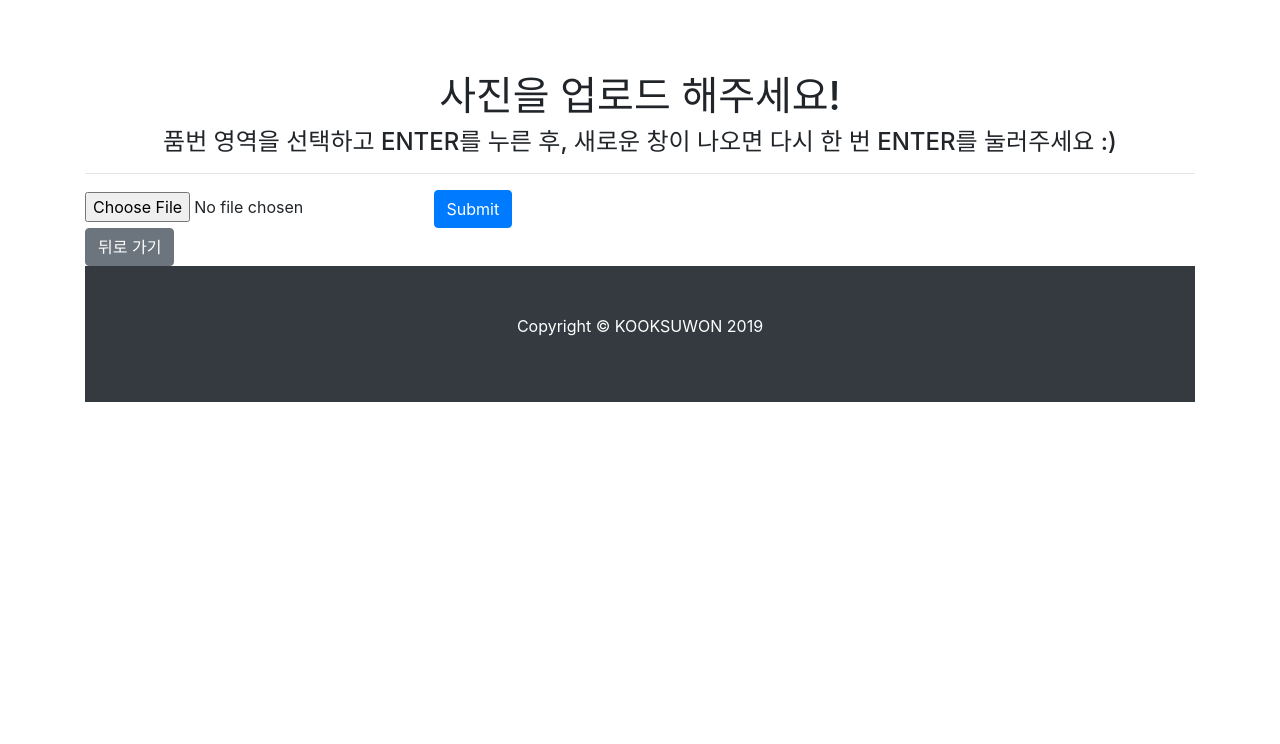
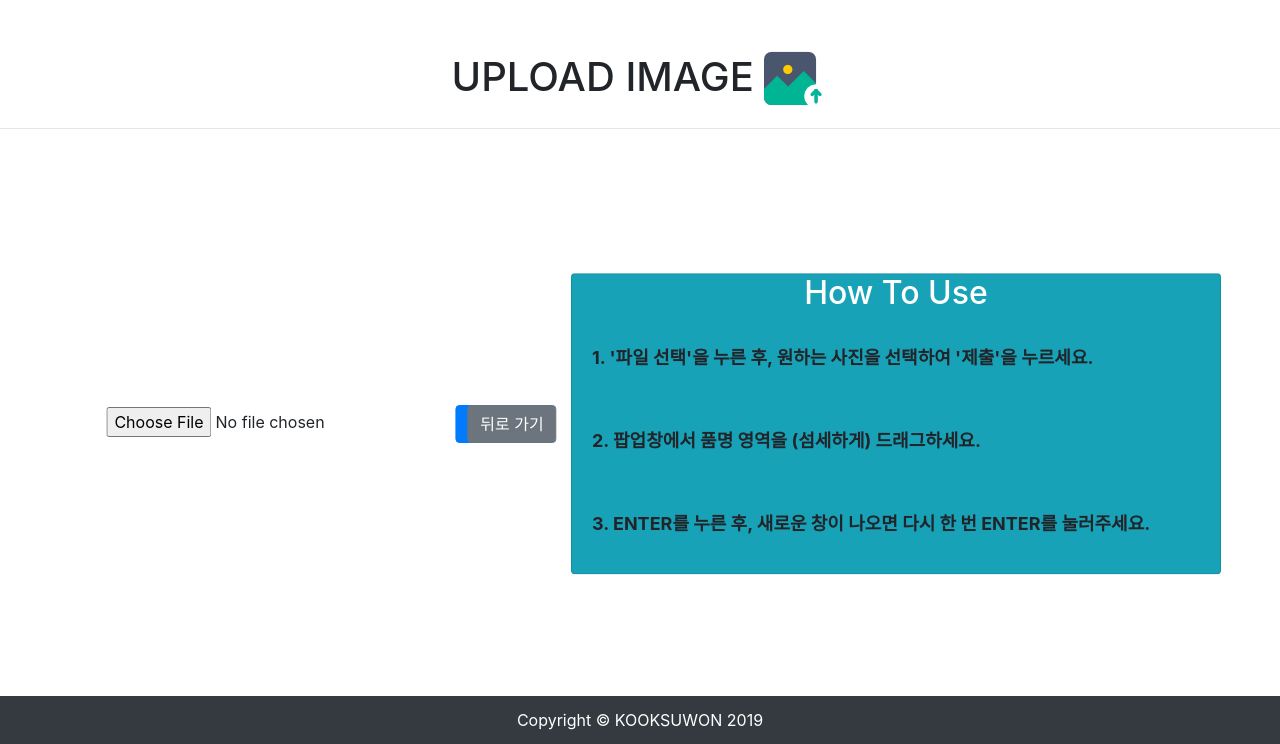
Before and after one commit to suminmoon/EasySearch, a Django app: page /pages/upload/ in a window 1280 px wide. Shown: the part 56-800 px from the top of the page. Run offline with Django 3.2, Linux system fonts and the light colour scheme; some libraries are stand-ins or nearby versions.

Commit message:
Update Upload/Detail page HTML

```diff
--- a/pages/templates/pages/test.html
+++ b/pages/templates/pages/test.html
@@ -1,8 +1,6 @@
 {% load static %}
 <!DOCTYPE html>
 <html lang="en">
-
-
 <head>
   <!-- Bootstrap core CSS -->
 <link href='{% static "pages/vendor/bootstrap/css/bootstrap.shop.css" %}' rel="stylesheet">
@@ -10,6 +8,82 @@
   <!-- Custom styles for this template -->
   <link href='{% static "pages/css/shop-homepage.css" %}' rel="stylesheet">
 
+  <style>
+    .hero-text {
+  text-align: center;
+  position: absolute;
+  top: 50%;
+  left: 50%;
+  transform: translate(-50%, -50%);
+  color: white;
+}
+
+.image-text {
+  text-align: center;
+  position: absolute;
+  top: 60%;
+  left: 25%;
+  transform: translate(-50%, -50%);
+  color: ;
+}
+
+    .explain-text {
+  text-align: ;
+  position: absolute;
+  top: 60%;
+  left: 70%;
+  transform: translate(-50%, -50%);
+  color: ;
+  font-size: large;
+}
+
+    .back-text {
+  text-align: center;
+  position: absolute;
+  top: 60%;
+  left: 40%;
+  transform: translate(-50%, -50%);
+  color: ;
+  font-size: large;
+}
+
+.box1{
+ text-align: center;
+  position: absolute;
+  top: 60%;
+  left: 40%;
+  transform: translate(-50%, -50%);
+  color: ;
+  font-size: large;
+}
+.box2{
+ text-align: center;
+  position: absolute;
+  top: 57.2%;
+  left: 38%;
+  transform: translate(-50%, -50%);
+  color: ;
+  font-size: large;
+}
+.result-text{
+ text-align: center;
+  position: absolute;
+  bottom: 10%;
+  left: 50%;
+  transform: translate(-50%, -50%);
+  color: ;
+  font-size: large;
+}
+.back2-text{
+ text-align: center;
+  position: absolute;
+  bottom: 6%;
+  left: 59.7%;
+  transform: translate(-50%, -50%);
+  color: ;
+  font-size: large;
+}
+  </style>
 </head>
 
 <body>
@@ -41,21 +115,18 @@
       </div>
     </div>
   </nav>
+</div>
 
   {% block body %}
 
   {% endblock %}
 
-  <footer class="py-5 bg-dark">
+  <footer class="py-4 bg-dark fixed-bottom">
     <div class="container">
-      <p class="m-20 text-center text-white">Copyright &copy; KOOKSUWON 2019</p>
+      <p class="hero-text">Copyright &copy; KOOKSUWON 2019</p>
     </div>
     <!-- /.container -->
   </footer>
-
-
 </body>
 </div>
-
-
 </html>
--- a/pages/templates/pages/upload.html
+++ b/pages/templates/pages/upload.html
@@ -1,24 +1,36 @@
 {% extends 'pages/test.html' %}
+{% load static %}
+
 
 {% block body %}
+
 <br>
 <br>
-<br>
-  <center>  <h1>사진을 업로드 해주세요!</h1></center>
+  <center>  <h1>UPLOAD IMAGE   <img src="{% static 'pages/img/photo.png' %}"></h1> </center>
 
-    <center><h4>품번 영역을 선택하고 ENTER를 누른 후, 새로운 창이 나오면 다시 한 번 ENTER를 눌러주세요 :)</h4></center>
+    <!--<center><h4>품번 영역을 선택하고 ENTER를 누른 후, 새로운 창이 나오면 다시 한 번 ENTER를 눌러주세요 :)</h4></center>-->
 <hr>
-    <form action="" method="post" enctype="multipart/form-data">
+    <form action="" method="post" enctype="multipart/form-data" class="image-text">
         {% csrf_token %}
 
         <input name="image" type="file" accept="image/*" />
         <!--이미지 받는 태그-->
         <input class="btn btn-primary" type="submit" />
+    </form>
 
-    </form>
-   <a class="btn btn-secondary" href="{% url 'pages:index' %}">뒤로 가기</a>
+    <div class="explain-text">
+        <div class="card bg-info" style="width:650px">
 
+            <center><h2  class="card-title" style="color:white;">How To Use</h2></center>
 
-    <!-- /.container -->
+            <b><p class="card-body">1. '파일 선택'을 누른 후, 원하는 사진을 선택하여 '제출'을 누르세요.</p></b>
+             <b><p class="card-body">2. 팝업창에서 품명 영역을 (섬세하게) 드래그하세요.</p></b>
+             <b><p class="card-body">3. ENTER를 누른 후, 새로운 창이 나오면 다시 한 번 ENTER를 눌러주세요.</p></b>
 
+        </div>
+    </div>
+
+    <div class="back-text">
+        <a class="btn btn-secondary" href="{% url 'pages:index' %}">뒤로 가기</a>
+    </div>
 {% endblock %}
```
Also changed, not shown: pages/templates/pages/detail.html (+18 -12 lines), pages/templates/pages/result1.html (+12 -2 lines), pages/static/pages/img/ipad.png, pages/static/pages/img/photo.png (added), pages/static/pages/img/sample.jpg, pages/static/pages/vendor/bootstrap/css/bootstrap.css.
